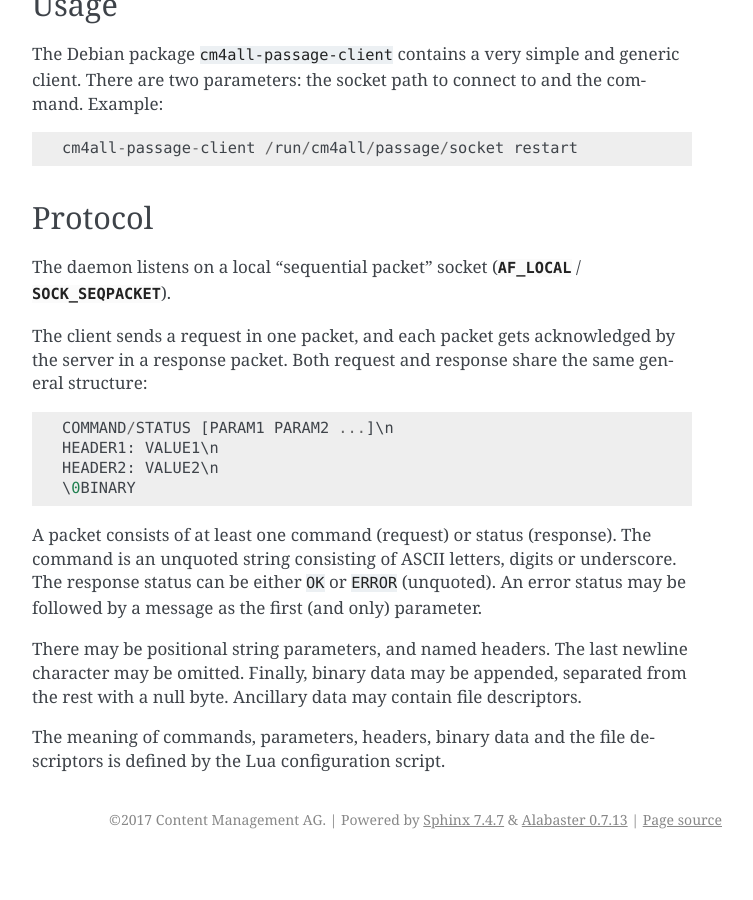
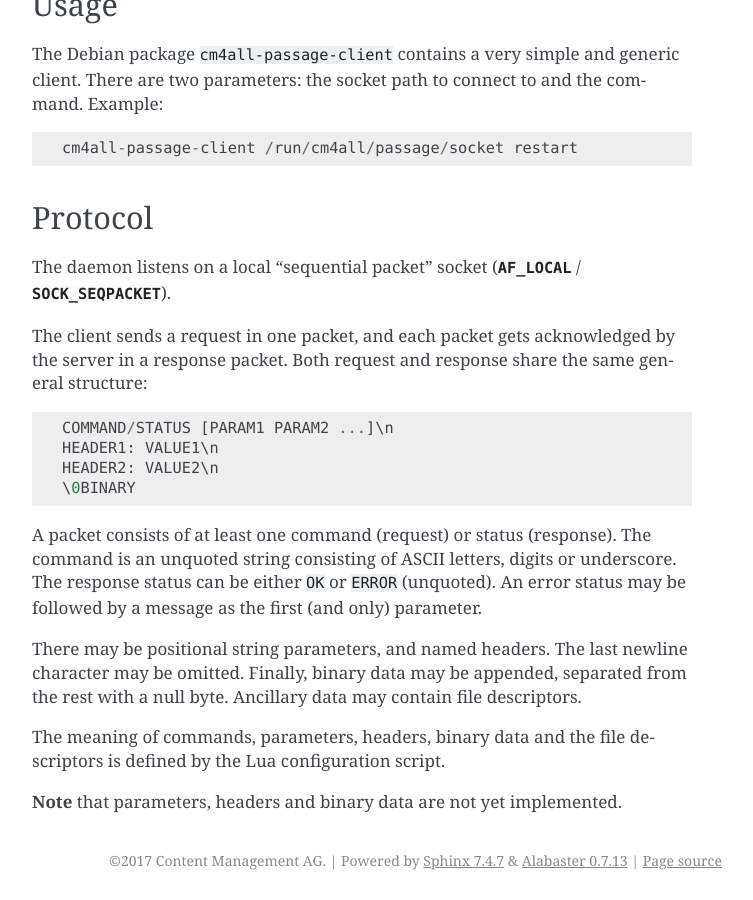
Before and after one commit to CM4all/passage, a Sphinx documentation site: the page built from doc/index.rst, in a window 1280 px wide and 900 px high, scrolled down 2958 px. Shown: the whole window, without its empty margins (388-1141 px from the left). Built offline with Sphinx 7.4.7, drawn with Linux system fonts in a browser that asks for light colours; before the commit the page ends 3817 px from its top, so only the background shows below that.

Commit message:
doc: add note about missing features

```diff
--- a/doc/index.rst
+++ b/doc/index.rst
@@ -184,3 +184,6 @@
 
 The meaning of commands, parameters, headers, binary data and the file
 descriptors is defined by the Lua configuration script.
+
+**Note** that parameters, headers and binary data are not yet
+implemented.
```
